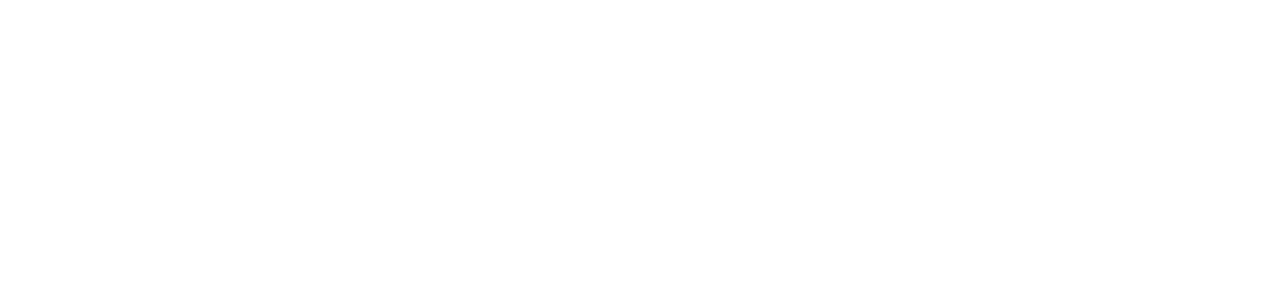
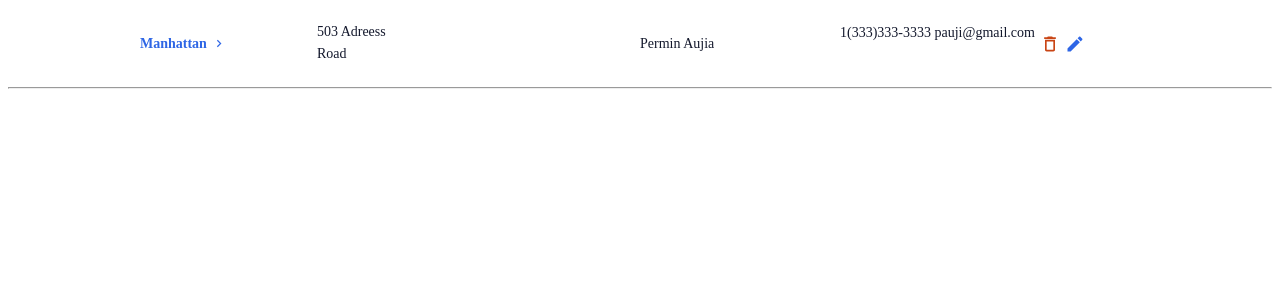
Before and after one commit to vibrentcarey/intstock, a React (Create React App) app in the folder client/: page /dev in a window 1280 px wide. Shown: the top 300 px of the page. Built offline with nearby package versions, Linux system fonts and the light colour scheme.

Commit message:
clean up component

```diff
--- a/client/src/App.js
+++ b/client/src/App.js
@@ -8,6 +8,7 @@ import InventoryPage from "./pages/InventoryPage/InventoryPage";
 import InventoryItemDetailsPage from "./pages/InventoryItemDetailsPage/InventoryItemDetailsPage";
 import EditInventoryItemPage from "./pages/EditInventoryItemPage/EditInventoryItemPage";
 import AddInventoryItemPage from "./pages/AddInventoryItemPage/AddInventoryItemPage";
+import Dev from "./pages/Dev/Dev";
 
 // InStock Application
 class App extends Component {
@@ -39,6 +40,10 @@ class App extends Component {
               path="/add-inventory-item"
               component={AddInventoryItemPage}
             />
+            <Route
+              path="/dev"
+              component={Dev}
+            />
           </Switch>
         </BrowserRouter>
       </>
--- a/client/src/WareHouseListItem/WareHouseListItem.js
+++ b/client/src/WareHouseListItem/WareHouseListItem.js
@@ -6,7 +6,7 @@ import editIcon from '../assets/edit-24px.svg';
 
 const WareHouseListItem = (props) => {
   // ListItem props to be used!!
-  // const {wareHouseName, address, contactName, contactInfo} = props
+  const {wareHouseName, address, contactName, email, phone} = props
   return (
     <>
     {/* ⇧⌘L */}
@@ -14,21 +14,19 @@ const WareHouseListItem = (props) => {
       <div className='warehouse-list-item__wrapper'>
         <div className='warehouse-list-item__right'>
           <div className='warehouse-list-item__container'>
-            <p className='warehouse-list-item__name'>Manhattan</p>
+            <p className='warehouse-list-item__name'>{wareHouseName}</p>
             <img className='warehouse-list-item__icon'src={chevronIcon} alt='chevron icon'/>
           </div>
           <p className='warehouse-list-item__address'>
-            503 Broadway
-            New York, USA
+            {address}
           </p>
 
         </div>
 
         <div className='warehouse-list-item__left'>
-          <p className='warehouse-list-item__contact-name'>Permin Aujla</p>
+          <p className='warehouse-list-item__contact-name'>{contactName}</p>
           <p className='warehouse-list-item__contact-info'>
-          +1(629)555-0129
-          paujla@instock.com
+          {phone} {email}
           </p>
           <div className='warehouse-list-item__icons warehouse-list-item__icons--tablet'>
             <img className='warehouse-list-item__delete' src={deleteIcon} alt='delete icon'/>
--- /dev/null
+++ b/client/src/pages/Dev/Dev.js
@@ -0,0 +1,19 @@
+import React from 'react';
+import WareHouseListItem from '../../WareHouseListItem/WareHouseListItem';
+
+const Dev = () => {
+  return (
+    // wareHouseName, address, contactName, email, phone
+    <div>
+      <WareHouseListItem
+        wareHouseName='Manhattan'
+        address="503 Adreess Road"
+        contactName= "Permin Aujia"
+        email= "pauji@gmail.com"
+        phone= "1(333)333-3333"
+      />
+    </div>
+  )
+}
+
+export default Dev
```
